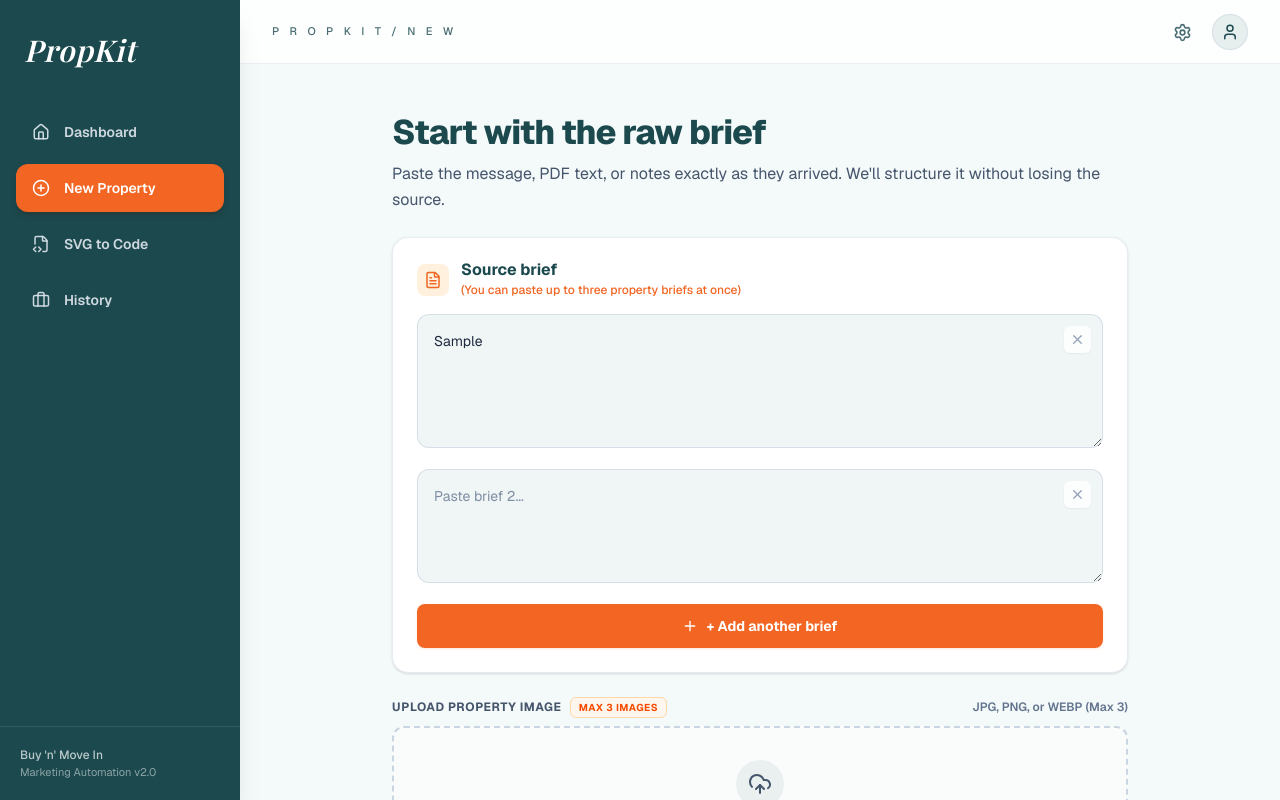
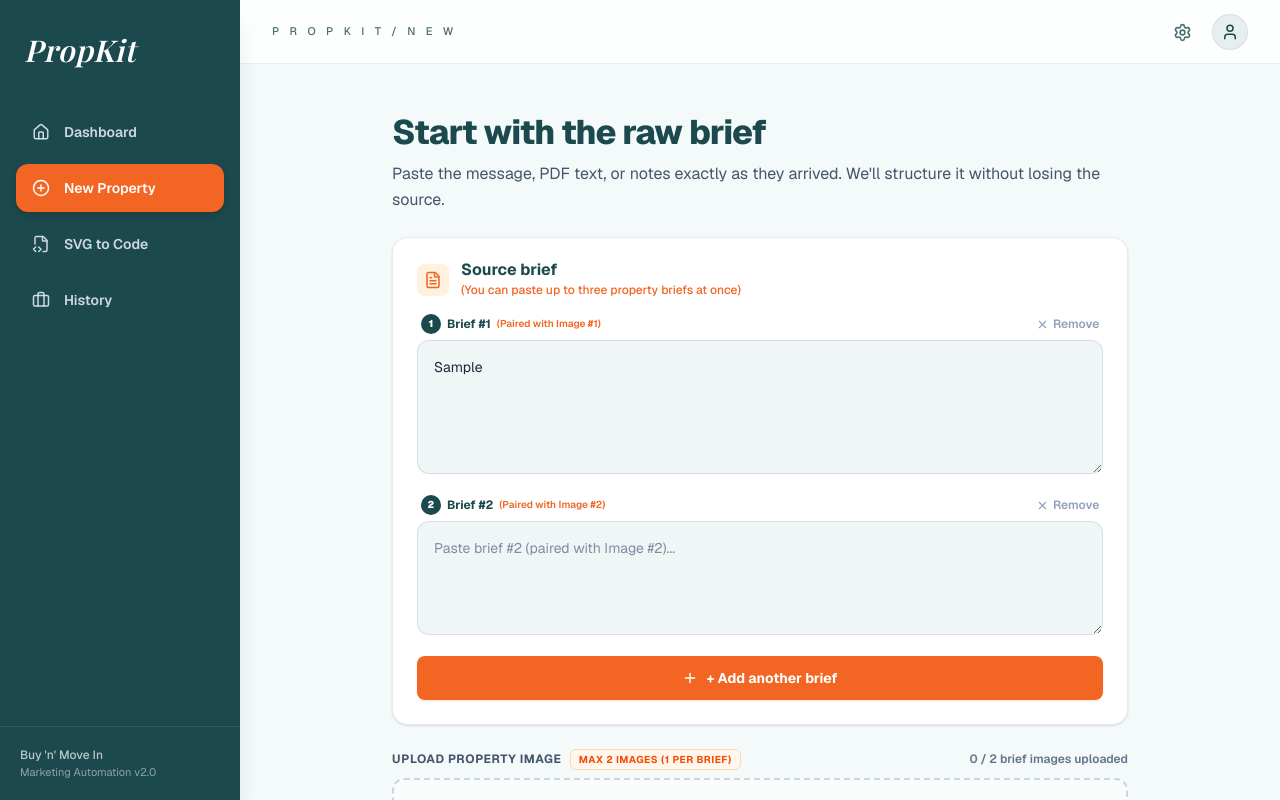
Before and after one commit to abrahamisaiah129/flier-templating-generator, a Next.js app in the folder template_generator/: page / in a window 1280 px wide. Both pictures are taken after typing "Sample" into the empty fields and a click on the button "+ Add another brief". Shown: the top 800 px of the page. Built offline with nearby package versions, Linux system fonts and the light colour scheme; a web font is replaced by a local one.

Commit message:
feat: enforce 1:1 image-to-brief limit and mark images 1, 2, 3 per brief

```diff
--- a/template_generator/components/NewPropertyView.tsx
+++ b/template_generator/components/NewPropertyView.tsx
@@ -149,6 +149,13 @@ export function NewPropertyView({
   const handleRemoveBrief = (index: number) => {
     if (briefs.length > 1) {
       setBriefs((prev) => prev.filter((_, i) => i !== index));
+      setImages((prev) => {
+        const next = prev.filter((_, i) => i !== index);
+        if (primaryId && !next.some((img) => img.id === primaryId)) {
+          setPrimaryId(next[0]?.id || null);
+        }
+        return next;
+      });
     }
   };
 
@@ -163,19 +170,32 @@ export function NewPropertyView({
       return;
     }
 
-    const MAX_ALLOWED = 3;
-    if (images.length >= MAX_ALLOWED) {
-      setLocalError(
-        "A maximum of 3 images can be uploaded at once. Please delete an image first if you wish to upload another."
-      );
+    // Strictly enforce 1 image per brief (cannot upload 2 or 3 images for just 1 brief)
+    const maxAllowed = Math.min(3, briefs.length);
+    if (images.length >= maxAllowed) {
+      if (briefs.length === 1) {
+        setLocalError(
+          "You cannot upload 2 or 3 images for just 1 brief. Please add another brief below first to attach Photo #2."
+        );
+      } else {
+        setLocalError(
+          `You currently have ${briefs.length} briefs, so a maximum of ${briefs.length} images can be uploaded (1 per brief). Add another brief to upload more.`
+        );
+      }
       return;
     }
 
-    const remainingSlots = Math.max(0, MAX_ALLOWED - images.length);
+    const remainingSlots = Math.max(0, maxAllowed - images.length);
     if (allowed.length > remainingSlots) {
-      setLocalError(
-        `A maximum of 3 images can be uploaded. Only ${remainingSlots} more image(s) could be added.`
-      );
+      if (briefs.length === 1) {
+        setLocalError(
+          "You cannot upload 2 or 3 images for just 1 brief. Only 1 image was attached for Brief #1. Click '+ Add another brief' to attach Photo #2."
+        );
+      } else {
+        setLocalError(
+          `Only ${remainingSlots} more brief image(s) could be added to match your ${briefs.length} briefs (1 image per brief).`
+        );
+      }
     } else {
       setLocalError(null);
     }
@@ -192,7 +212,7 @@ export function NewPropertyView({
     }
 
     setImages((prev) => {
-      const updated = [...prev, ...newImgs].slice(0, MAX_ALLOWED);
+      const updated = [...prev, ...newImgs].slice(0, maxAllowed);
       if (!primaryId && updated.length > 0) {
         setPrimaryId(updated[0].id);
       }
@@ -222,7 +242,15 @@ export function NewPropertyView({
     }
 
     if (images.length === 0) {
-      setLocalError("Please upload at least 1 property image.");
+      setLocalError("Please upload Image #1 for Brief #1.");
+      return;
+    }
+
+    const filledBriefsCount = briefs.filter((b) => b.trim().length > 0).length;
+    if (images.length < filledBriefsCount) {
+      setLocalError(
+        `You have ${filledBriefsCount} briefs but only ${images.length} image(s) uploaded. Please upload Image #${images.length + 1} for Brief #${images.length + 1} (each brief requires 1 image).`
+      );
       return;
     }
 
@@ -275,27 +303,41 @@ export function NewPropertyView({
         <div className="space-y-3.5">
           {briefs.map((brief, idx) => (
             <div key={idx} className="relative group">
+              {briefs.length > 1 && (
+                <div className="flex items-center justify-between mb-1.5 px-1">
+                  <span className="text-xs font-bold text-[#1B494E] flex items-center gap-1.5">
+                    <span className="w-5 h-5 rounded-full bg-[#1B494E] text-white text-[10px] font-black flex items-center justify-center">
+                      {idx + 1}
+                    </span>
+                    <span>Brief #{idx + 1}</span>
+                    <span className="text-[10px] font-semibold text-[#F26522]">
+                      (Paired with Image #{idx + 1})
+                    </span>
+                  </span>
+                  <button
+                    type="button"
+                    onClick={() => handleRemoveBrief(idx)}
+                    className="text-xs font-semibold text-slate-400 hover:text-red-600 flex items-center gap-1 cursor-pointer"
+                    title={`Remove brief #${idx + 1}`}
+                  >
+                    <X size={13} />
+                    <span>Remove</span>
+                  </button>
+                </div>
+              )}
               <textarea
                 value={brief}
                 onChange={(e) => handleBriefChange(idx, e.target.value)}
                 rows={idx === 0 ? 5 : 4}
                 placeholder={
                   idx === 0
-                    ? "Paste a whatsapp message, notes or brief in its unedited form. We will extract the necessary details for your design template. Something like 2 bedroom apartment in VGC, Lekki..."
-                    : `Paste brief ${idx + 1}...`
+                    ? briefs.length > 1
+                      ? "Paste brief #1 (paired with Image #1)..."
+                      : "Paste a whatsapp message, notes or brief in its unedited form. We will extract the necessary details for your design template. Something like 2 bedroom apartment in VGC, Lekki..."
+                    : `Paste brief #${idx + 1} (paired with Image #${idx + 1})...`
                 }
                 className="w-full p-4 rounded-xl bg-[#E6EEEE]/60 border border-slate-300/70 text-slate-800 text-sm placeholder:text-slate-500/80 focus:bg-white focus:outline-none focus:ring-2 focus:ring-[#1B494E]/30 focus:border-[#1B494E] transition-all resize-y"
               />
-              {briefs.length > 1 && (
-                <button
-                  type="button"
-                  onClick={() => handleRemoveBrief(idx)}
-                  className="absolute top-3 right-3 p-1.5 rounded-md bg-white/80 hover:bg-red-50 text-slate-400 hover:text-red-600 transition-colors shadow-xs cursor-pointer"
-                  title="Remove this brief"
-                >
-                  <X size={15} />
-                </button>
-              )}
             </div>
           ))}
         </div>
@@ -321,13 +363,11 @@ export function NewPropertyView({
               Upload Property Image
             </label>
             <span className="text-[10px] font-bold text-orange-600 bg-orange-50 border border-orange-200 px-2 py-0.5 rounded-md uppercase tracking-wider">
-              Max 3 images
+              {briefs.length === 1 ? "1 image (1 brief added)" : `Max ${briefs.length} images (1 per brief)`}
             </span>
           </div>
           <span className="text-xs font-semibold text-slate-500">
-            {images.length > 0
-              ? `${images.length} / 3 uploaded`
-              : "JPG, PNG, or WEBP (Max 3)"}
+            {images.length} / {briefs.length} brief {briefs.length === 1 ? "image" : "images"} uploaded
           </span>
         </div>
 
@@ -346,10 +386,14 @@ export function NewPropertyView({
               <UploadCloud size={24} />
             </div>
             <p className="text-sm font-semibold text-slate-700 group-hover:text-[#1B494E]">
-              Drag & drop property images here, or click to browse
+              {briefs.length === 1
+                ? "Drag & drop Image #1 for Brief #1, or click to browse"
+                : `Drag & drop up to ${briefs.length} images (1 per brief), or click to browse`}
             </p>
             <p className="text-xs text-slate-400 mt-1">
-              Supports JPG, PNG, or WEBP (Maximum 3 images)
+              {briefs.length === 1
+                ? "1 brief active · Exactly 1 image allowed (JPG, PNG, or WEBP)"
+                : `${briefs.length} briefs active · Exactly ${briefs.length} images allowed (1 for each brief)`}
             </p>
           </div>
         ) : (
@@ -363,21 +407,23 @@ export function NewPropertyView({
                 </div>
                 <div>
                   <span className="font-bold text-sm tracking-wide block">
-                    {images.length === 1 ? "1 / 3 image uploaded" : `${images.length} / 3 images uploaded`}
+                    {images.length} / {briefs.length} brief {briefs.length === 1 ? "image" : "images"} uploaded
                   </span>
                   <span className="text-xs text-teal-100/80 font-medium block">
-                    {images.length >= 3 ? "Maximum 3 images reached · Ready to generate flyers" : "Ready to generate flyer"}
+                    {images.length >= briefs.length
+                      ? `All ${briefs.length} brief ${briefs.length === 1 ? "photo" : "photos"} attached (1 per brief)`
+                      : `Upload ${briefs.length - images.length} more photo for Brief #${images.length + 1}`}
                   </span>
                 </div>
               </div>
-              {images.length < 3 && (
+              {images.length < briefs.length && (
                 <button
                   type="button"
                   onClick={() => fileInputRef.current?.click()}
                   className="text-xs font-bold px-3 py-1.5 bg-white/10 hover:bg-white/20 rounded-lg border border-white/20 transition-colors cursor-pointer flex items-center gap-1.5"
                 >
                   <Plus size={13} />
-                  <span>Add More</span>
+                  <span>Add Photo #{images.length + 1}</span>
                 </button>
               )}
             </div>
@@ -399,10 +445,13 @@ export function NewPropertyView({
                       className="w-full h-32 object-cover block"
                     />
 
-                    {/* Image Number Tag & Primary Indicator */}
+                    {/* Image Number Tag & Primary Indicator: Marked 1, 2, 3 for each brief */}
                     <div className="absolute top-2 left-2 flex flex-col gap-1 items-start">
-                      <div className="bg-black/65 backdrop-blur-xs text-white text-[10px] font-bold px-2 py-0.5 rounded-md shadow-xs">
-                        Photo #{idx + 1}
+                      <div className="bg-[#1B494E]/90 backdrop-blur-xs text-white text-[11px] font-extrabold px-2 py-0.5 rounded-md shadow-xs flex items-center gap-1.5 border border-white/20">
+                        <span className="w-4 h-4 rounded-full bg-[#F26522] text-white text-[10px] flex items-center justify-center font-black">
+                          {idx + 1}
+                        </span>
+                        <span>Brief #{idx + 1}</span>
                       </div>
                       {isPrimary ? (
                         <div className="bg-[#F26522] text-white text-[9px] font-bold px-1.5 py-0.5 rounded-md flex items-center gap-1 shadow-xs">
@@ -431,25 +480,43 @@ export function NewPropertyView({
                       <Trash2 size={12} />
                     </button>
 
-                    <div className="p-1.5 bg-white text-[11px] text-slate-600 truncate">
-                      {img.name}
+                    <div className="p-2 bg-white flex flex-col gap-0.5 border-t border-slate-100">
+                      <div className="text-[11px] font-bold text-slate-800 truncate">
+                        {img.name}
+                      </div>
+                      <div className="text-[10px] text-[#F26522] font-extrabold flex items-center gap-1">
+                        <span>Image #{idx + 1}</span>
+                        <span className="text-slate-400">·</span>
+                        <span className="text-[#1B494E]">Brief #{idx + 1}</span>
+                      </div>
                     </div>
                   </div>
                 );
               })}
 
-              {/* Add Photo Button Tile (shown if less than 3 images) */}
-              {images.length < 3 && (
+              {/* Add Photo Button Tile (shown if less images than briefs) */}
+              {images.length < briefs.length ? (
                 <button
                   type="button"
                   onClick={() => fileInputRef.current?.click()}
                   className="h-32 rounded-xl border-2 border-dashed border-slate-300 hover:border-[#1B494E] bg-slate-50/50 hover:bg-slate-50 flex flex-col items-center justify-center text-slate-500 hover:text-[#1B494E] transition-colors p-2 text-center cursor-pointer group"
                 >
                   <Plus size={22} className="mb-1 text-slate-400 group-hover:text-[#1B494E] group-hover:scale-110 transition-transform duration-150" />
-                  <span className="text-xs font-bold text-slate-700">Add Photo</span>
-                  <span className="text-[10px] text-slate-400 font-medium mt-0.5">{3 - images.length} remaining</span>
+                  <span className="text-xs font-bold text-slate-700">Add Photo #{images.length + 1}</span>
+                  <span className="text-[10px] text-slate-400 font-medium mt-0.5">For Brief #{images.length + 1}</span>
                 </button>
-              )}
+              ) : briefs.length < 3 ? (
+                <button
+                  type="button"
+                  onClick={handleAddBrief}
+                  className="h-32 rounded-xl border-2 border-dashed border-orange-200 hover:border-[#F26522] bg-orange-50/30 hover:bg-orange-50/60 flex flex-col items-center justify-center text-[#F26522] transition-colors p-2 text-center cursor-pointer group"
+                  title="Add another brief to attach another image"
+                >
+                  <Plus size={22} className="mb-1 text-[#F26522] group-hover:scale-110 transition-transform duration-150" />
+                  <span className="text-xs font-bold text-slate-700">+ Add Brief #{briefs.length + 1}</span>
+                  <span className="text-[10px] text-slate-500 font-medium mt-0.5">To upload Photo #{briefs.length + 1}</span>
+                </button>
+              ) : null}
             </div>
           </div>
         )}
@@ -457,7 +524,7 @@ export function NewPropertyView({
         <input
           ref={fileInputRef}
           type="file"
-          multiple
+          multiple={briefs.length > 1}
           accept="image/jpeg,image/png,image/webp"
           className="hidden"
           onChange={(e) => handleImageFiles(e.target.files)}
```
